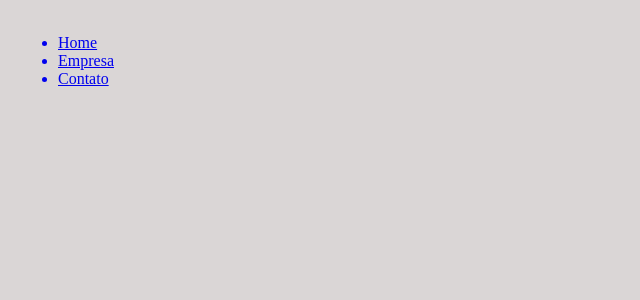
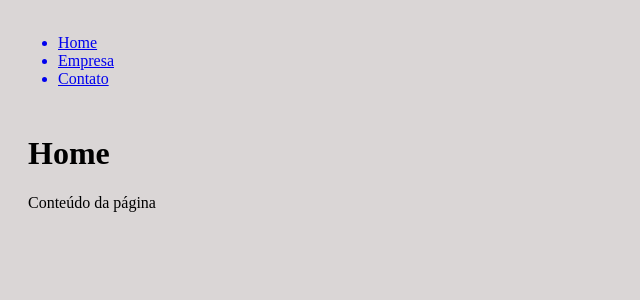
Before and after one commit to RusthenRonald/Projeto-React, a React (Create React App) app in the folder meu-projeto/: page / in a window 1280 px wide. Shown: the top 300 px of the page, without its empty margins (0-640 px from the left). Built offline with nearby package versions, Linux system fonts and the light colour scheme.

Commit message:
definindo rotas que vao ser renderizadas

```diff
--- a/meu-projeto/src/App.js
+++ b/meu-projeto/src/App.js
@@ -19,6 +19,14 @@ function App() {
           <li>Contato</li>
         </Link>
       </ul>
+
+      <Routes>
+        <Route path='/' element={<Home/>}></Route>
+        <Route path='/Empresa' element={<Empresa/>}></Route>
+        <Route path='/Contato' element={<Contato/>}></Route>
+      </Routes>
+
+
     </Router>
   );
 }
```
